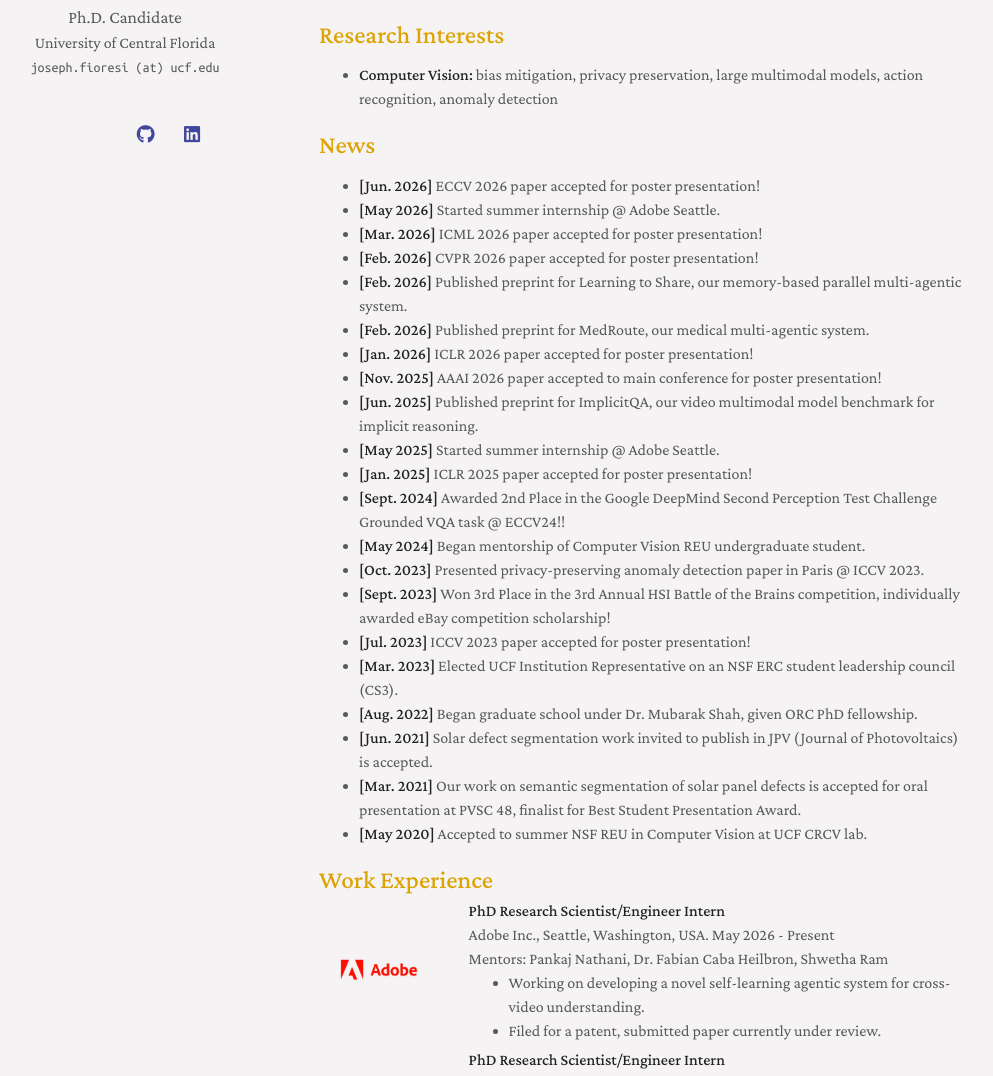
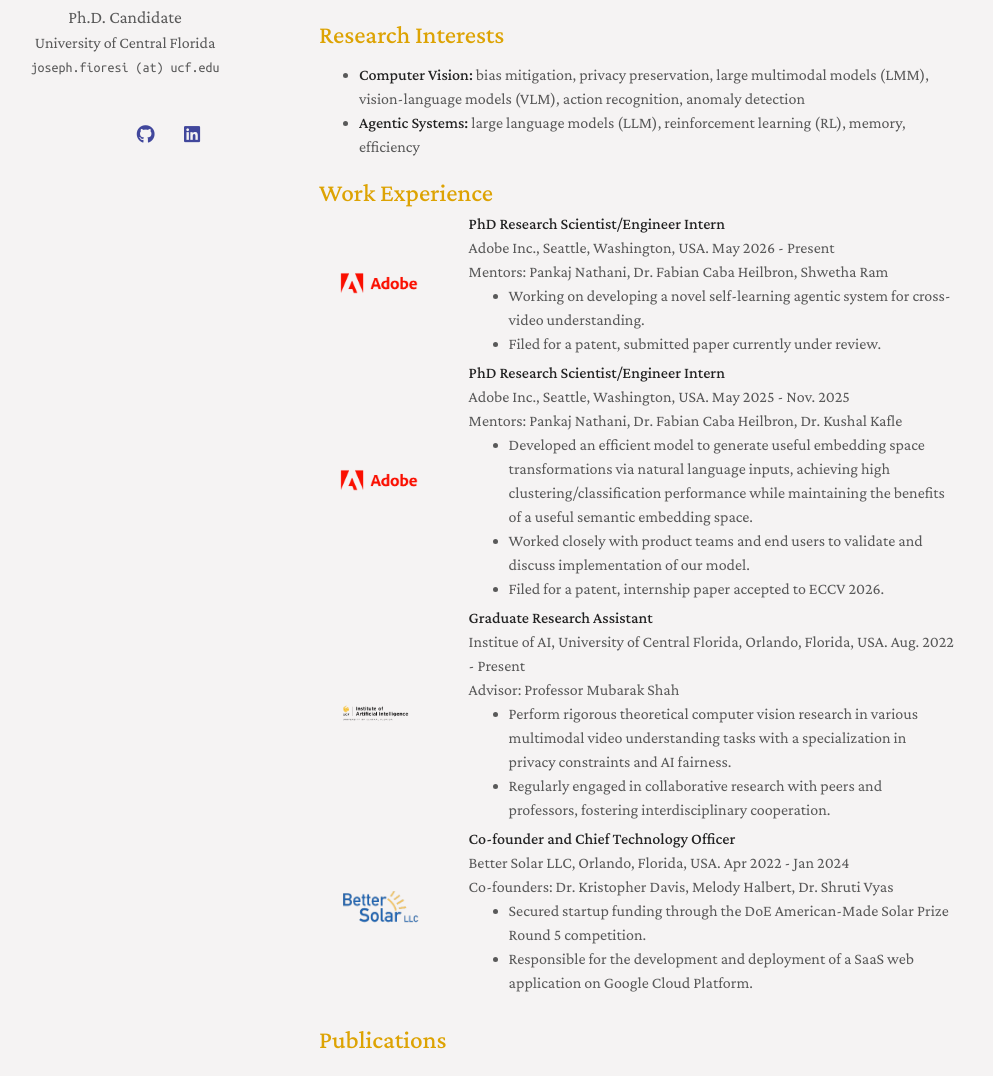
Before and after one commit to joefioresi718/joefioresi718.github.io, a Jekyll site: the page built from index.md, in a window 1280 px wide and 1400 px high, cut to the strip 252-1328 px from the top of the window. Shown: the whole strip, without its empty margins (151-1144 px from the left). Built offline with Jekyll 4.4.1, drawn with Linux system fonts in a browser that asks for light colours; nearby versions of some CDN libraries; a style sheet for code colours, icons or effects is not loaded; our own code applies the rules of GitHub Pages for plain Markdown files; some of the changed text lies outside the part shown.

Commit message:
reorder homepage

```diff
--- a/index.md
+++ b/index.md
@@ -8,7 +8,12 @@ I am a 5th year Ph.D. candidate at the University of Central Florida (UCF) study
 
 ## Research Interests
 
-- **Computer Vision:** bias mitigation, privacy preservation, large multimodal models, action recognition, anomaly detection
+- **Computer Vision:** bias mitigation, privacy preservation, large multimodal models (LMM), vision-language models (VLM), action recognition, anomaly detection
+- **Agentic Systems:** large language models (LLM), reinforcement learning (RL), memory, efficiency
+
+{% include_relative _includes/work_experience.md %}
+
+{% include_relative _includes/publications.md %}
 
 ## News
 
@@ -34,8 +40,4 @@ I am a 5th year Ph.D. candidate at the University of Central Florida (UCF) study
 - **[Mar. 2021]** Our work on semantic segmentation of solar panel defects is accepted for oral presentation at PVSC 48, finalist for Best Student Presentation Award.
 - **[May 2020]** Accepted to summer NSF REU in Computer Vision at UCF CRCV lab.
 
-{% include_relative _includes/work_experience.md %}
-
-{% include_relative _includes/publications.md %}
-
 {% include_relative _includes/services.md %}
```
Also changed, not shown: other parts of index.md (+1 -0 lines).
